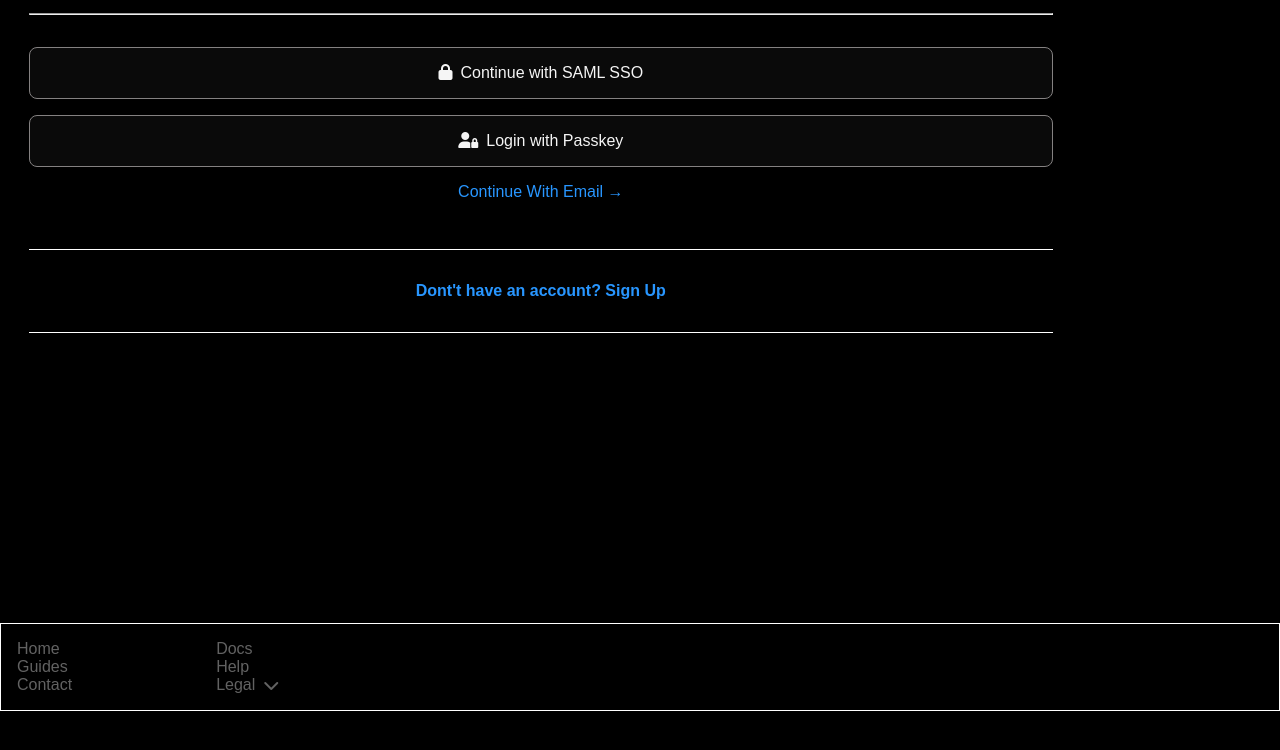
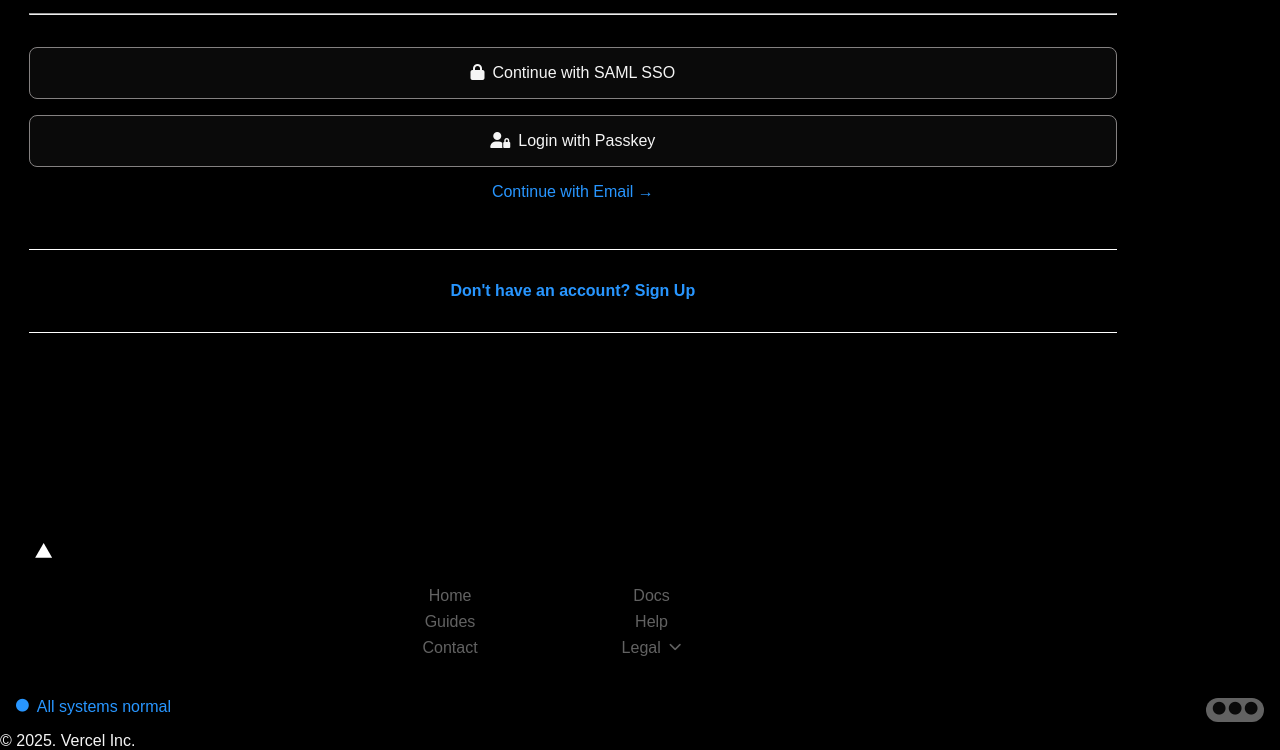
Before and after one commit to gabrielVolponi/clone_login_vercel, a website: page sideproject/index.html in a window 1280 px wide. Shown: the part 355-1105 px from the top of the page. Before the commit the page ends 1066 px from the top, so only its background shows below. Drawn offline with Linux system fonts and the light colour scheme.

Commit message:
Improve header and footer structure with updated styles and new system status indicator

```diff
--- a/sideproject/index.html
+++ b/sideproject/index.html
@@ -17,7 +17,7 @@
             <path d="M37.59.25l36.95 64H.64l36.95-64z"></path>
         </svg>
         <section class="header_links">
-            <p>Contact</p>
+            <p class="contact">Contact</p>
             <p class="btn_signup">
                 <strong>Sign Up</strong>
             </p>
@@ -55,16 +55,19 @@
                     <p>Login with Passkey</p>
                 </div>
 
-                <a class="continue_with_email" id="continue_with_email" href="">Continue With Email → </a>
+                <a class="continue_with_email" id="continue_with_email" href="">Continue with Email → </a>
 
             </section>
-            <p class="sign_up_cta">Dont't have an account? Sign Up</p>
+            <p class="sign_up_cta">Don't have an account? Sign Up</p>
 
         </section>
 
     </main>
 
     <footer>
+        <svg class="triangle" aria-label="Vercel Logo" fill="white" viewBox="0 0 75 65" height="15">
+            <path d="M37.59.25l36.95 64H.64l36.95-64z"></path>
+        </svg>
         <section class="footer_links">
             <div class="footer_left">
                 <ul>
@@ -84,6 +87,20 @@
                 </ul>
             </div>
         </section>
+        <section class="footer_end">
+            <div class="footer_end_left">
+                <div class="system_normal">
+                    <i class="fa-solid fa-circle"></i>
+                    <p>All systems normal</p>
+                </div>
+                <p class="copywright">© 2025. Vercel Inc.</p>
+            </div>
+            <div class="footer_end_right">
+                <i class="fa-solid fa-circle"></i>
+                <i class="fa-solid fa-circle"></i>
+                <i class="fa-solid fa-circle"></i>
+            </div>
+        </section>
 
     </footer>
 </body>
--- a/sideproject/style.css
+++ b/sideproject/style.css
@@ -25,16 +25,20 @@
     gap: 1rem;
 }
 
-.btn_signup{
+.btn_signup {
     border: 0.2rem solid #24292e;
     border-radius: 6px;
     padding: 0.3rem 0.8rem
 }
 
-.login_container{
+.contact {
+    color: #828181;
+}
+
+.login_container {
     margin-top: 2rem;
-    width: 80%;
-    height: 100vh;
+    width: 85%;
+    height: 90vh;
     display: flex;
     flex-direction: column;
     text-align: center;
@@ -42,43 +46,43 @@
     align-content: center;
 }
 
-.login_container h1{
+.login_container h1 {
     text-align: center;
     font-size: 2rem;
     margin-bottom: 1.2rem;
 }
 
-.login_socials{
+.login_socials {
     display: flex;
     justify-content: center;
     align-items: center;
     gap: 1rem;
 }
 
-.login_socials_item{
+.login_socials_item {
     display: flex;
     justify-content: center;
     align-items: center;
     gap: 0.5rem;
-    padding: 1rem 2.5rem;
+    padding: 1rem 3.8rem;
     border-radius: 0.5rem;
     background-color: #ffffff;
     margin: 0.5rem 0;
     cursor: pointer;
 }
 
-.login_socials_item a{
+.login_socials_item a {
     color: whitesmoke;
 }
 
-.login_usual{
+.login_usual {
     display: flex;
     flex-direction: column;
     gap: 1rem;
     margin: 1rem 0;
 }
 
-.login_usual_item{
+.login_usual_item {
     display: flex;
     justify-content: center;
     align-content: center;
@@ -90,17 +94,18 @@
     color: whitesmoke;
 }
 
-a{
+a {
     color: #2896ff;
 }
 
-.sign_up_cta{
+.sign_up_cta {
     display: flex;
     justify-content: center;
     align-items: center;
     position: relative;
     text-align: center;
-    color: #2896ff; /* Cor do texto */
+    color: #2896ff;
+    /* Cor do texto */
     font-size: 1rem;
     font-weight: bold;
     margin: 2rem 0;
@@ -110,58 +115,114 @@
     width: 100%;
 }
 
-hr{
+hr {
     width: 100%;
     height: 0.1rem;
     background-color: #626262;
     margin: 1rem 0;
 }
 
-.footer_links{
-    border: 1px solid white;
+.footer_links {
+    position: relative;
+    height: 15vh;
+    /* border: 1px solid white; */
     display: flex;
-    justify-content: flex-start;
+    justify-content: center;
     align-items: center;
     gap: 8rem;
     padding: 1rem 0;
     color: #626262;
+    width: 85%;
 }
 
-.footer_links ul{
+.triangle {
+    margin-left: 2.2rem;
+}
+
+.footer_links ul {
     margin-left: 1rem;
 }
 
-.footer_left{
+.footer_left ul {
     display: flex;
     flex-direction: column;
     justify-content: center;
     align-items: center;
+    align-content: center;
     gap: 0.5rem;
 }
 
-.footer_right{
+.footer_right ul {
     display: flex;
     flex-direction: column;
     justify-content: center;
     align-items: center;
+    align-content: center;
     gap: 0.5rem;
 }
 
-.legal{
+.footer_right i {
+    display: flex;
+    font-size: 0.8rem;
+    align-items: center;
+    margin-left: 0;
+}
+
+.legal {
     display: flex;
     justify-content: center;
     align-items: center;
     gap: 0.5rem;
 }
 
-#github{
+.footer_end {
+    display: flex;
+    justify-content: space-between;
+
+}
+
+.footer_end_left {
+    display: flex;
+    flex-direction: column;
+}
+
+.footer_end_right {
+    display: flex;
+    margin: 1rem;
+    align-items: center;
+    gap: 0.2rem;
+    background-color: #626262;
+    padding: 0.1rem 0.4rem;
+    border-radius: 12px;
+    height: 1.5rem;
+}
+.footer_end_right i {
+    font-size: 0.8rem;
+    color: #0a0a0a;
+}
+
+
+.system_normal {
+    display: flex;
+    color: #2896ff;
+    gap: 0.5rem;
+    align-items: center;
+    margin: 1rem;
+
+}
+
+.system_normal i {
+    font-size: 0.8rem;
+}
+
+#github {
     background-color: #24292e;
 }
 
-#gitlab{
+#gitlab {
     background-color: #6b4fbb;
 }
 
-#bitbucket{
+#bitbucket {
     background-color: #0052cc;
 }
```
